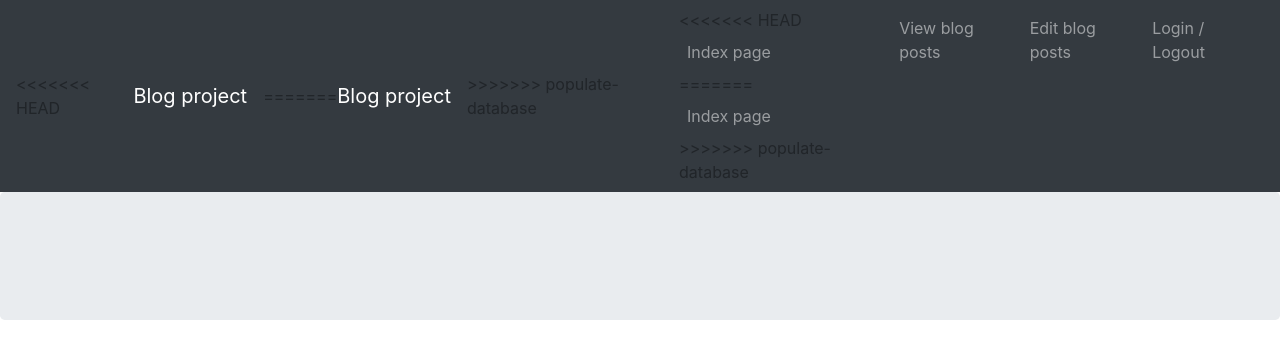
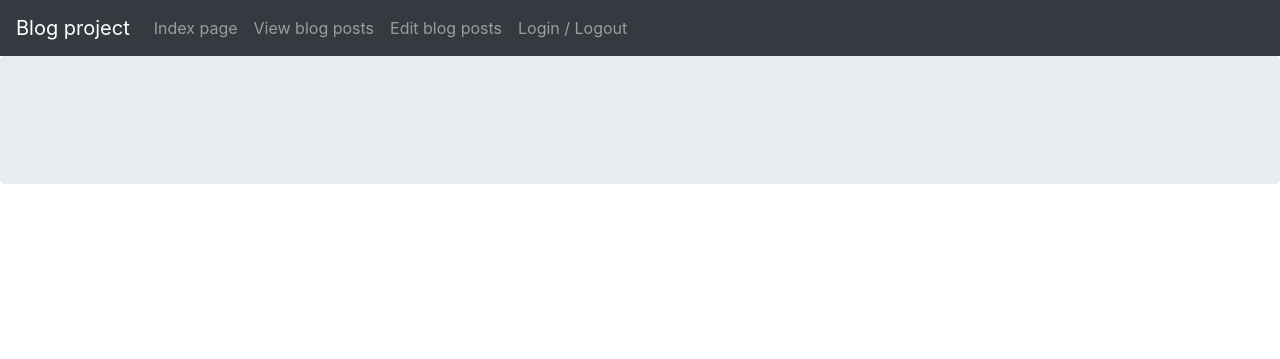
Before and after one commit to Qiang156/blog-by-django, a Django app: page /blog/ in a window 1280 px wide. Shown: the top 359 px of the page. Run offline with Django 3.2, Linux system fonts and the light colour scheme; data that the repository does not hold is empty; some libraries are stand-ins or nearby versions.

Commit message:
solve conflict

```diff
--- a/templates/blog/base.html
+++ b/templates/blog/base.html
@@ -8,22 +8,14 @@
     </head>
     <body>
         <nav class="navbar navbar-expand-lg navbar-dark bg-dark">
-<<<<<<< HEAD
             <a class="navbar-brand" href="{% url 'index' %}">Blog project</a>
-=======
-            <a class="navbar-brand" href="/">Blog project</a>
->>>>>>> populate-database
             <button class="navbar-toggler" type="button" data-toggle="collapse" data-target="#navbarSupportedContent" aria-controls="navbarSupportedContent" aria-expanded="false" aria-label="Toggle navigation">
                 <span class="navbar-toggler-icon"></span>
             </button>
             <div class="collapse navbar-collapse" id="navbarSupportedContent">
                 <ul class="navbar-nav mr-auto">
                     <li class="nav-item">
-<<<<<<< HEAD
                       <a class="nav-link" href="{% url 'index' %}">Index page</a>
-=======
-                      <a class="nav-link" href="/blog/">Index page</a>
->>>>>>> populate-database
                     </li>
                     <!--
                         The following three menu items are just placeholders
```
